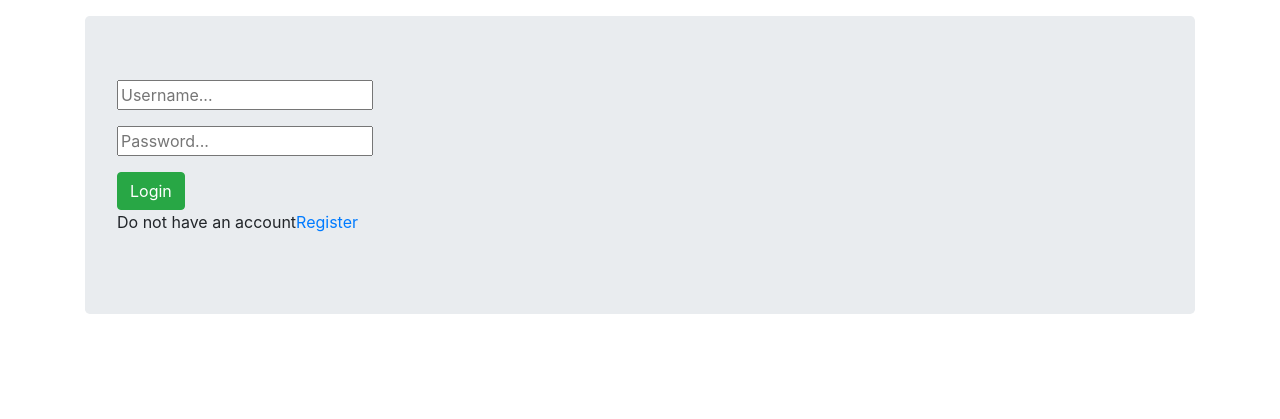
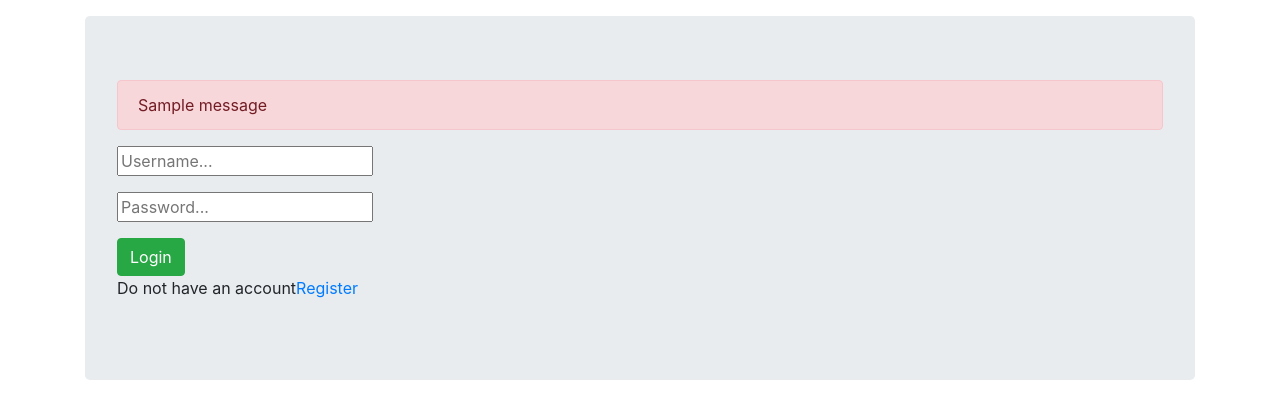
Before and after one commit to fenrisis/quiz_project3, a Django app: page /login/ in a window 1280 px wide. Shown: the top 419 px of the page. Run offline with Django 4.2, Linux system fonts and the light colour scheme; tables that the repository leaves empty hold one stand-in row (values such as "Sample post"); one stand-in notice (Sample message) is shown; some libraries are stand-ins or nearby versions.

Commit message:
invalid data message
-added error message to login view & login template

```diff
--- a/quizes/templates/quizes/login.html
+++ b/quizes/templates/quizes/login.html
@@ -3,6 +3,11 @@
 {% load static%}
 {% block content %}
 <div class="container jumbotron">
+    {% if messages %}
+        {% for message in messages %}
+            <div class="alert alert-danger" role="alert">{{ message }}</div>
+        {% endfor %}
+    {% endif %}
     <form method="POST" action="">
         {% csrf_token %}
         <p><input type="text" name="username" placeholder="Username..."></p>
--- a/quizes/views.py
+++ b/quizes/views.py
@@ -34,20 +34,21 @@ def registerPage(request):
         return render(request,'quizes/register.html',context)
 
 
-# Login Page
 def loginPage(request):
     if request.user.is_authenticated:
         return redirect('/')
     else:
-       if request.method=="POST":
-        username=request.POST.get('username')
-        password=request.POST.get('password')
-        user=authenticate(request,username=username,password=password)
-        if user is not None:
-            login(request,user)
-            return redirect('/')
-       context={}
-       return render(request,'quizes/login.html',context)
+        if request.method == "POST":
+            username = request.POST.get('username')
+            password = request.POST.get('password')
+            user = authenticate(request, username=username, password=password)
+            if user is not None:
+                login(request, user)
+                return redirect('/')
+            else:
+                messages.error(request, 'Invalid username or password.')  # Add error message
+        context = {}
+        return render(request, 'quizes/login.html', context)
 
 
 # Logout Page
```
